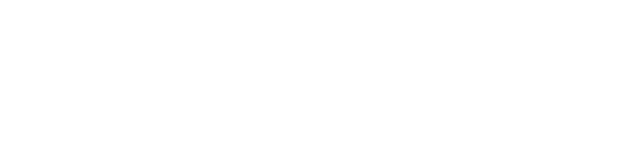
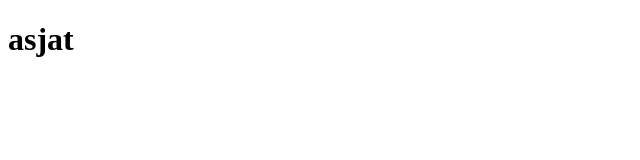
Before and after one commit to codewithasjat/practice-folder-, a plain HTML site: page local_session_cookis/index.html in a window 1280 px wide. Shown: the whole page, without its empty margins (0-640 px from the left). Drawn offline with Linux system fonts and the light colour scheme.

Commit message:
changes happen

```diff
--- a/local_session_cookis/index.html
+++ b/local_session_cookis/index.html
@@ -7,6 +7,7 @@
     <script src="./script.js" defer></script>
 </head>
 <body>
+    <h1>asjat</h1>
 
 
 </body>
```
